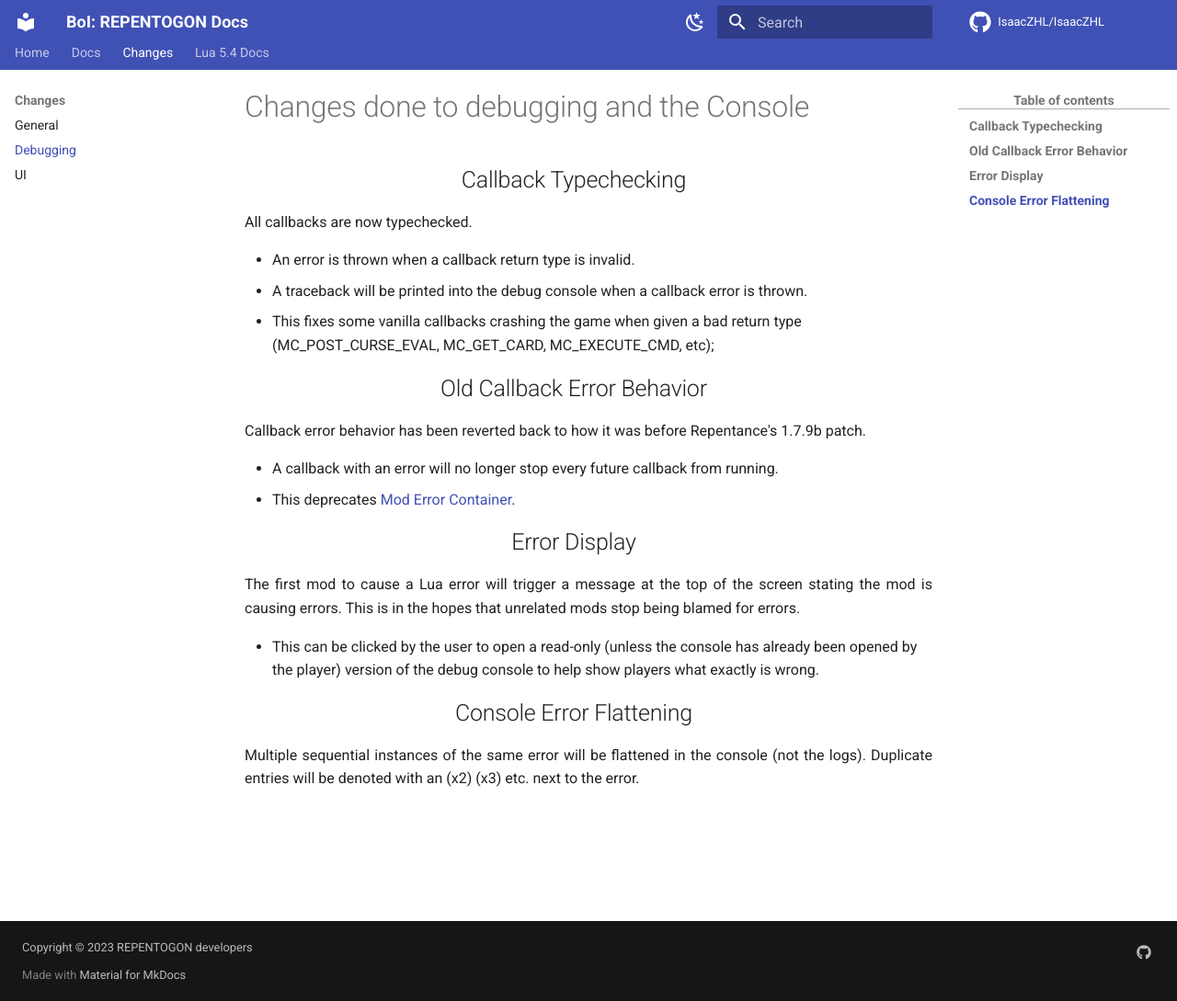
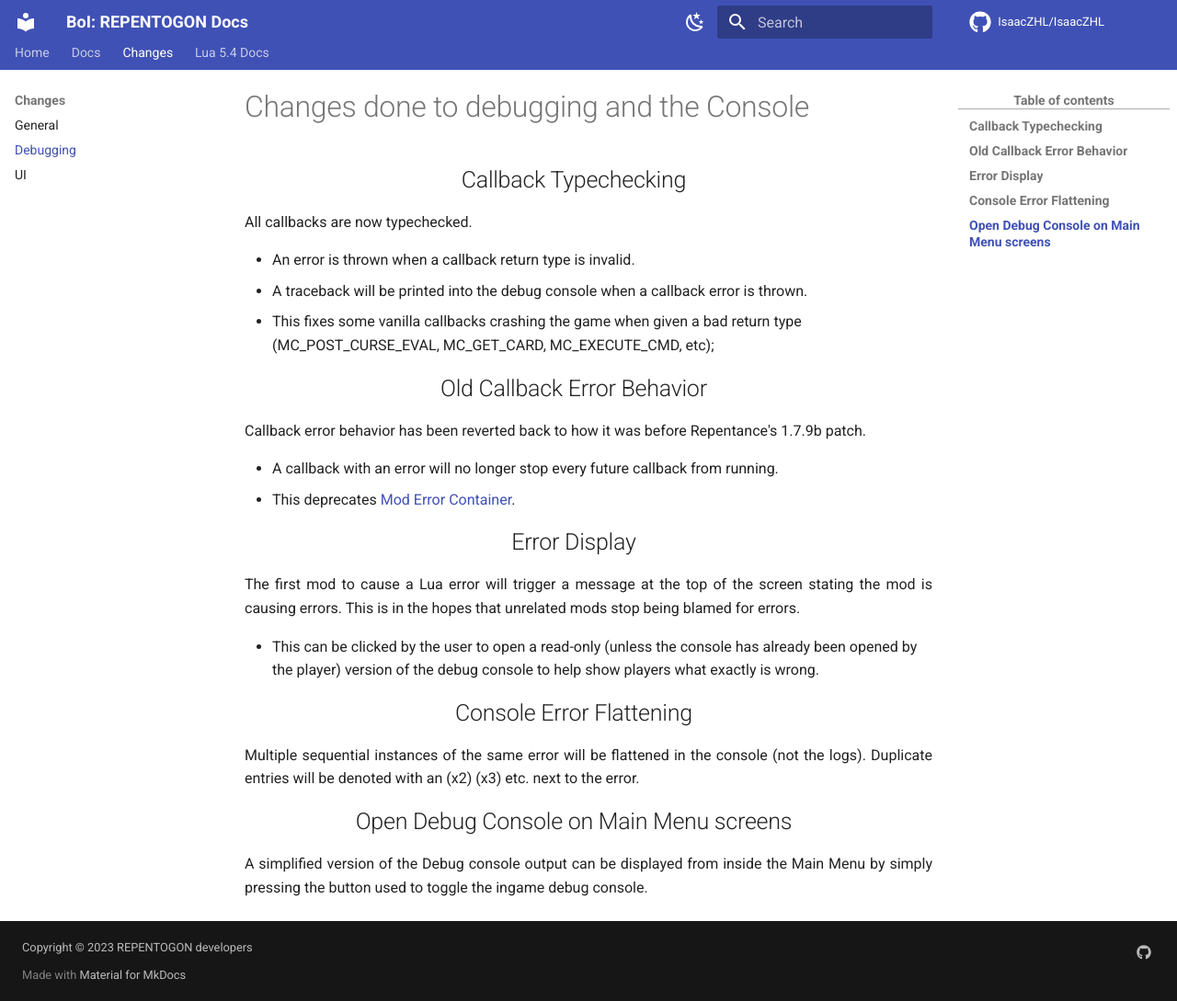
Before and after one commit to TeamREPENTOGON/REPENTOGON, an MkDocs documentation site: the page built from documentation/docs/changes/Debugging.md, in a window 1280 px wide and 1089 px high. Shown: the whole window at 92% size. Built offline with MkDocs 1.6.1 and Material for MkDocs 9.7.7, drawn with Linux system fonts in a browser that asks for light colours; comment, search, counter and statistics services are not loaded; the version menu is left out.

Commit message:
Documentation for menu menu console

```diff
--- a/documentation/docs/changes/Debugging.md
+++ b/documentation/docs/changes/Debugging.md
@@ -24,3 +24,7 @@ The first mod to cause a Lua error will trigger a message at the top of the scre
 ## Console Error Flattening
 
 Multiple sequential instances of the same error will be flattened in the console (not the logs). Duplicate entries will be denoted with an (x2) (x3) etc. next to the error.
+
+## Open Debug Console on Main Menu screens
+
+A simplified version of the Debug console output can be displayed from inside the Main Menu by simply pressing the button used to toggle the ingame debug console.
```
